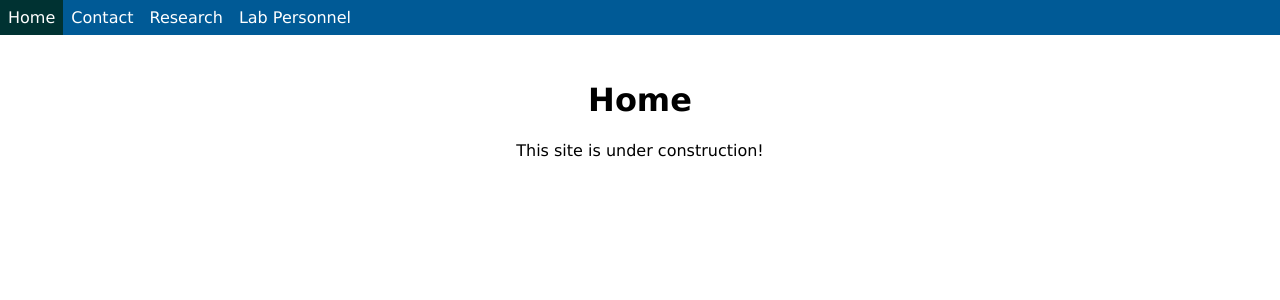
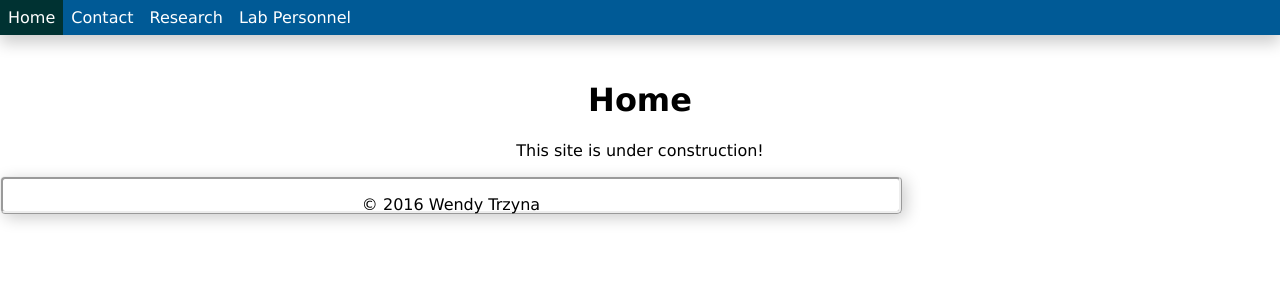
Before and after one commit to WendyTrzyna/WendyTrzyna.github.io, a Jekyll site: the page built from index.html, in a window 1280 px wide and 900 px high. Shown: the top 300 px of the window. Built offline with Jekyll 4.4.1, drawn with Linux system fonts in a browser that asks for light colours.

Commit message:
Add footer and box-shadows

```diff
--- a/_layouts/default.html
+++ b/_layouts/default.html
@@ -18,6 +18,8 @@
 	<h1>{{ page.title }}</h1>
 
 	{{ content }}
-
+	<div id="footer">
+		<p>&copy; 2016 Wendy Trzyna</p>
+	</div>
 </body>
 </html>
--- a/style.css
+++ b/style.css
@@ -26,6 +26,7 @@ nav{
 	top: 0;
 	position: fixed;
 	background-color:rgb(0,90,150);
+	box-shadow: rgba(0,0,0,0.2) 0px 8px 16px 0px;
 }
 
 nav>span{
@@ -41,7 +42,17 @@ nav a{
 	color: white;
 	margin: 0.5em;
 	text-decoration: none;
+
 }
 nav>span:hover{
 	background-color:rgb(0,50,50);
 }
+
+div#footer{
+
+	width:70%;
+	height: 2em;
+	border-radius: 5px;
+	border-style: ridge;
+	box-shadow:rgba(0,0,0,0.2) 4px 4px 16px 0px;
+}
```
